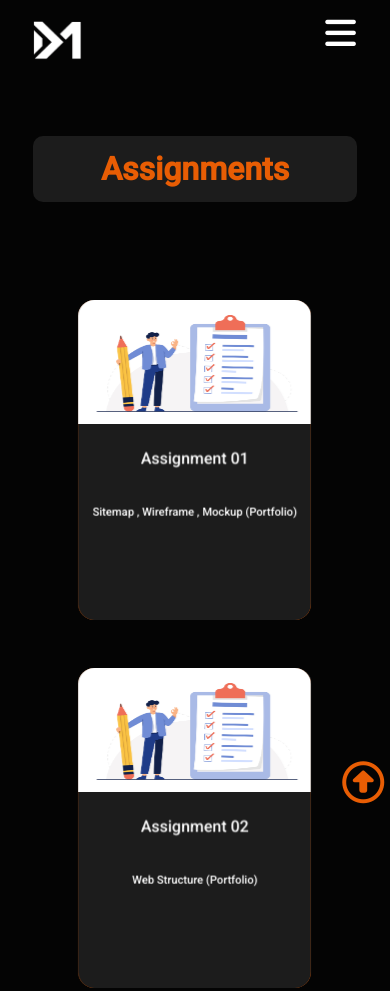
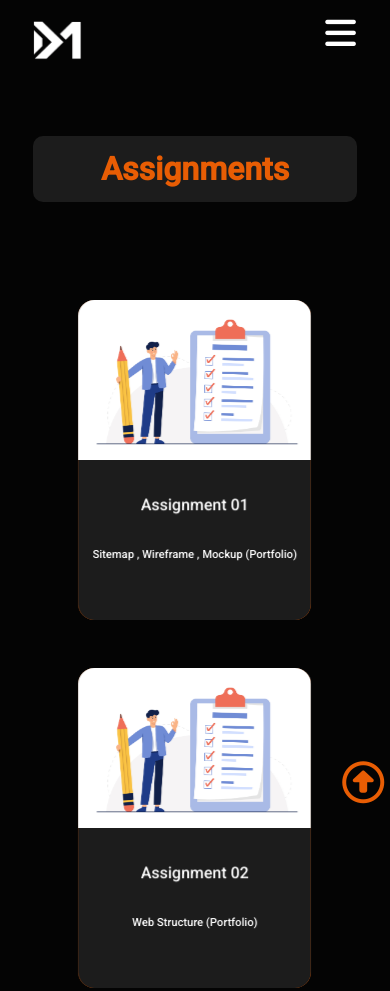
Before and after one commit to DasunMadawa/My-Portfolio-Testing, a plain HTML site: page assignments.html in a window 390 px wide. Shown: the top 991 px of the page. Drawn offline with nearby package versions, Linux system fonts and the light colour scheme.

Commit message:
assignment card image adjust

```diff
--- a/assets/css/style_assignments.css
+++ b/assets/css/style_assignments.css
@@ -360,19 +360,19 @@ body > main > section > div:nth-child(2) > div:nth-child(12) {
 
     .assignment-card-image {
         width: 291px;
-        height: 155px;
+        height: 200px;
     }
 
     .assignment-card-title {
         transform: translateZ(100px);
-        top: 187px;
+        top: 245px;
         font-size: 20px;
     }
 
 
     .assignment-card-subtitle {
         transform: translateZ(80px);
-        top: 257px;
+        top: 310px;
         color: white;
         font-size: 14px;
     }
```
